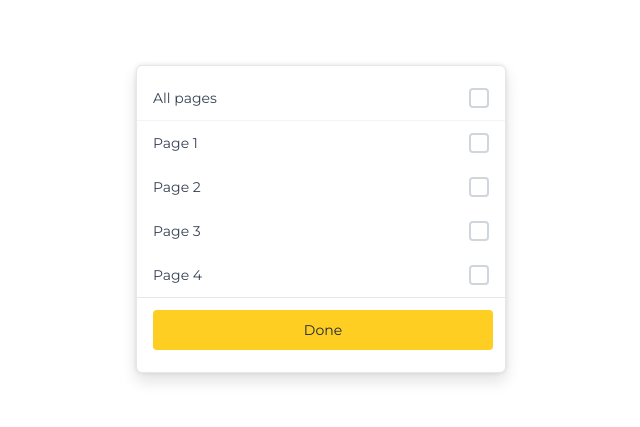
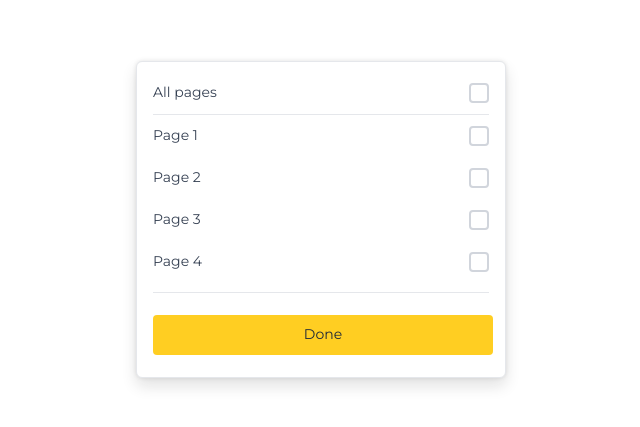
Before and after one commit to fahri-as/ellty1, a React (Vite) app: page / in a window 1280 px wide. Shown: the part 181-608 px from the top of the page, without its empty margins (319-959 px from the left). Built offline with nearby package versions, Linux system fonts and the light colour scheme.

Commit message:
Update PageSelector.jsx

```diff
--- a/src/components/PageSelector.jsx
+++ b/src/components/PageSelector.jsx
@@ -49,10 +49,15 @@ const PageSelector = ({ onDone }) => {
       style={{ boxShadow: "0px 8px 15px 0px rgba(20, 20, 20, 0.12), 0px 0px 4px 0px rgba(20, 20, 20, 0.10)" }}>
       {/* All pages option */}
       <div
-        className="group flex items-center justify-between px-4 py-3 border-b border-gray-100 cursor-pointer hover:bg-gray-50 transition-colors"
+        className="group flex items-center justify-between px-4 h-[42px] cursor-pointer hover:bg-gray-50 transition-colors"
         onClick={() => handleAllPagesChange(!allPagesChecked)}>
         <span className="font-['Montserrat'] text-[14px] font-normal leading-[130%] text-gray-700">All pages</span>
         <Checkbox checked={allPagesChecked} onChange={handleAllPagesChange} indeterminate={isIndeterminate} />
+      </div>
+
+      {/* Separator line after All pages */}
+      <div className="px-4">
+        <div className="border-t border-gray-200"></div>
       </div>
 
       {/* Individual pages */}
@@ -60,7 +65,7 @@ const PageSelector = ({ onDone }) => {
         {pages.map((page) => (
           <div
             key={page.id}
-            className="group flex items-center justify-between px-4 py-3 hover:bg-gray-50 transition-colors cursor-pointer"
+            className="group flex items-center justify-between px-4 h-[42px] hover:bg-gray-50 transition-colors cursor-pointer"
             onClick={() => handlePageChange(page.id, !page.checked)}>
             <span className="font-['Montserrat'] text-[14px] font-normal leading-[130%] text-gray-700">{page.name}</span>
             <Checkbox checked={page.checked} onChange={(checked) => handlePageChange(page.id, checked)} />
@@ -69,7 +74,9 @@ const PageSelector = ({ onDone }) => {
       </div>
 
       {/* Separator line */}
-      <div className="border-t border-gray-200"></div>
+      <div className="px-4 h-[20px] flex items-center">
+        <div className="w-full border-t border-gray-200"></div>
+      </div>
 
       {/* Done button */}
       <div className="px-4 py-3">
```
